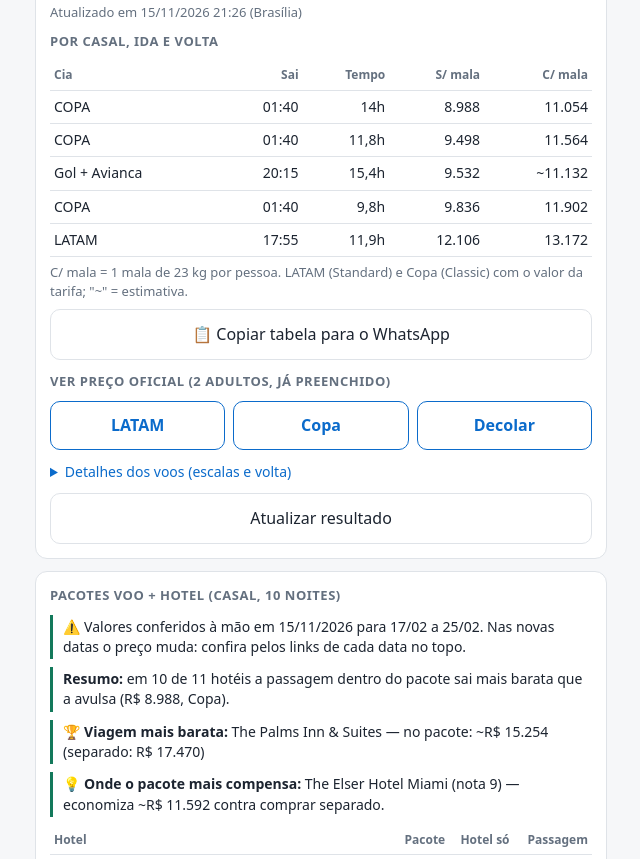
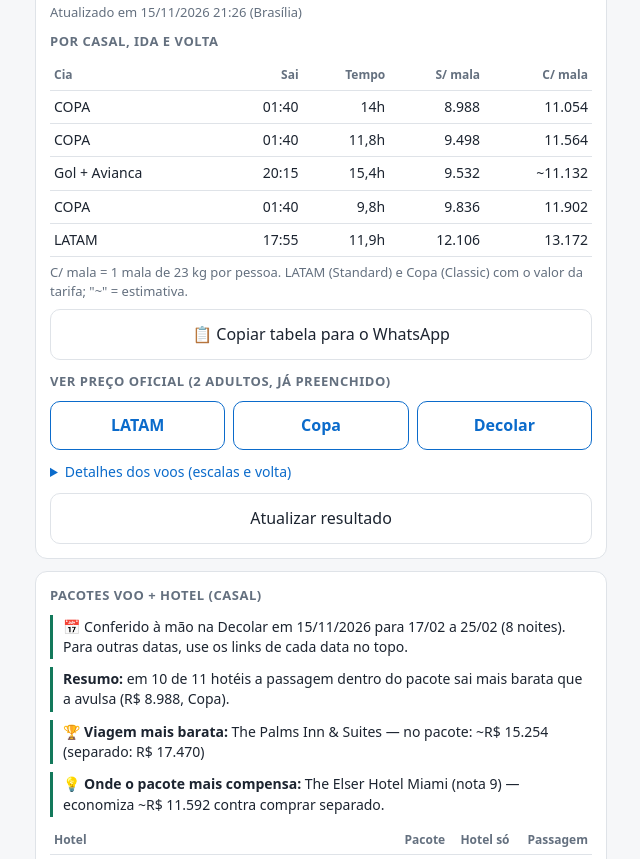
Before and after one commit to jorgestefani/tenis-jorge-germano, a plain HTML site: page monitor/index.html in a window 1280 px wide. Shown: the part 1993-2852 px from the top of the page, without its empty margins (319-959 px from the left). Drawn offline with Linux system fonts and the light colour scheme.

Commit message:
Update index.html

```diff
--- a/monitor/index.html
+++ b/monitor/index.html
@@ -96,7 +96,7 @@
   </section>
 
   <section id="secPac" style="display:none">
-    <h2>Pacotes voo + hotel (casal, 10 noites)</h2>
+    <h2>Pacotes voo + hotel (casal)</h2>
     <div id="pac"></div>
   </section>
 
@@ -431,7 +431,7 @@ async function carregarPacotes(){
     h+='<div class="hint">Conferido na '+esc(p.fonte)+' em '+esc(p.conferido)+'. O pacote aparece <b>sem impostos e taxas</b> (o valor final só sai na tela de pagamento); o hotel sozinho já inclui impostos. O quarto do pacote pode ser diferente. Confira bagagem e preço final antes de comprar.</div>';
     h+='<div class="btns" style="margin-top:8px"><button id="copiaPac">📋 Copiar pacotes para o WhatsApp</button></div>';
     h+='<div class="duo" style="margin-top:8px"><a class="cia" href="'+esc(p.link)+'" target="_blank" rel="noopener">Pacotes na Decolar</a><a class="cia" href="'+esc(p.link_hoteis)+'" target="_blank" rel="noopener">Só hotéis</a></div>';
-    if(velho) h='<div class="dest">⚠️ Valores conferidos à mão em '+esc(p.conferido)+' para '+dmy(p.ida)+' a '+dmy(p.volta)+'. Nas novas datas o preço muda: confira pelos links de cada data no topo.</div>'+h;
+    h='<div class="dest">📅 Conferido à mão na Decolar em '+esc(p.conferido)+' para '+dmy(p.ida)+' a '+dmy(p.volta)+' ('+p.noites+' noites). Para outras datas, use os links de cada data no topo.</div>'+h;
     $("pac").innerHTML=h; $("secPac").style.display="";
     $("copiaPac").onclick=async()=>{
       const t=textoPacotes(p);
@@ -482,7 +482,7 @@ function recomendar(){
   // a mais barata de todas, sem olhar nota
   const hb=X.reduce((a,b)=>Math.min(b.total,b.separado)<Math.min(a.total,a.separado)?b:a);
   const totalBarato=Math.min(hb.total,hb.separado)+Math.round(M.barato.preco/cas);
-  let h='<div class="rec">Para cada casal, 10 noites em Miami:</div><b class="v">R$ '+brl(total)+' por casal</b>';
+  let h='<div class="rec">Para cada casal, '+(p.noites||'')+' noites em Miami ('+dmy(p.ida)+' a '+dmy(p.volta)+'):</div><b class="v">R$ '+brl(total)+' por casal</b>';
   h+='<div class="rec">✈️🏨 '+(noPacote?'<b>Pacote Decolar</b> com o hotel <b>'+esc(hv.hotel)+'</b> (nota '+String(hv.nota).replace(".",",")+'; '+esc(hv.regiao||"")+') e voo '+esc(p.voo.cia)+': R$ '+brl(vh):'<b>Passagem avulsa</b> ('+esc(p.melhor_avulsa.cia)+', R$ '+brl(p.melhor_avulsa.casal)+') + hotel <b>'+esc(hv.hotel)+'</b> (nota '+String(hv.nota).replace(".",",")+'): R$ '+brl(vh))+'</div>';
   h+='<div class="rec">🚐 Pacifica na <b>'+esc(M.escolha.locadora)+'</b>, balcão no aeroporto, proteção total franquia R$ 0: R$ '+brl(M.escolha.preco)+' (R$ '+brl(carroCasal)+' por casal)</div>';
   h+='<div class="hint"><b>Por quê:</b> hotel bem avaliado (nota ≥ 8,5) pelo menor preço'+(noPacote?' — no pacote sai R$ '+brl(hv.separado-hv.total)+' mais barato que comprar separado':'')+'; carro retirado no balcão do aeroporto, sem ônibus, com a melhor nota entre os mais baratos. Mais barato possível, sem olhar avaliação: R$ '+brl(totalBarato)+' por casal ('+esc(hb.curto||hb.hotel)+' nota '+String(hb.nota).replace(".",",")+' + '+esc(M.barato.locadora)+').</div>';
```
